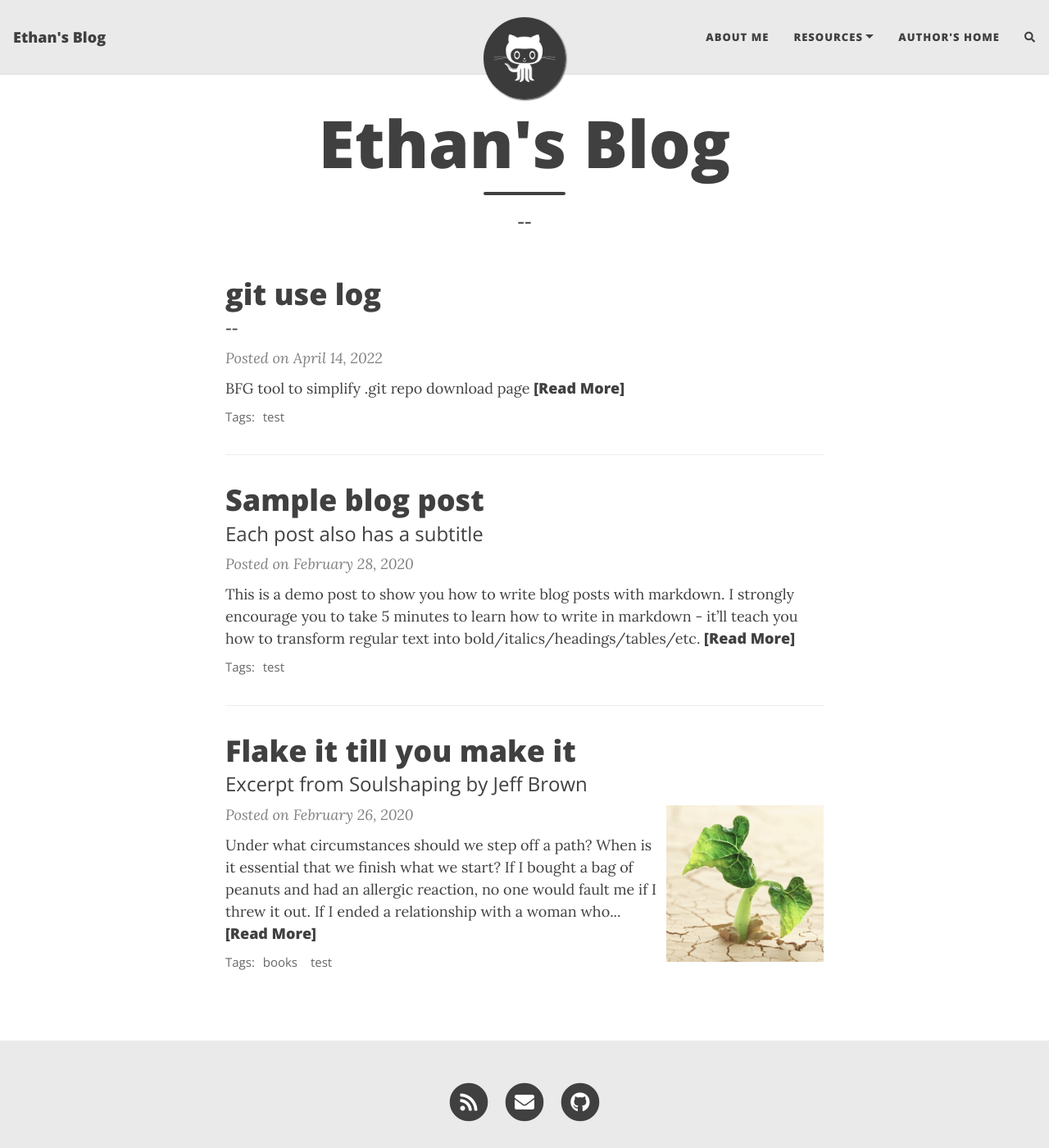
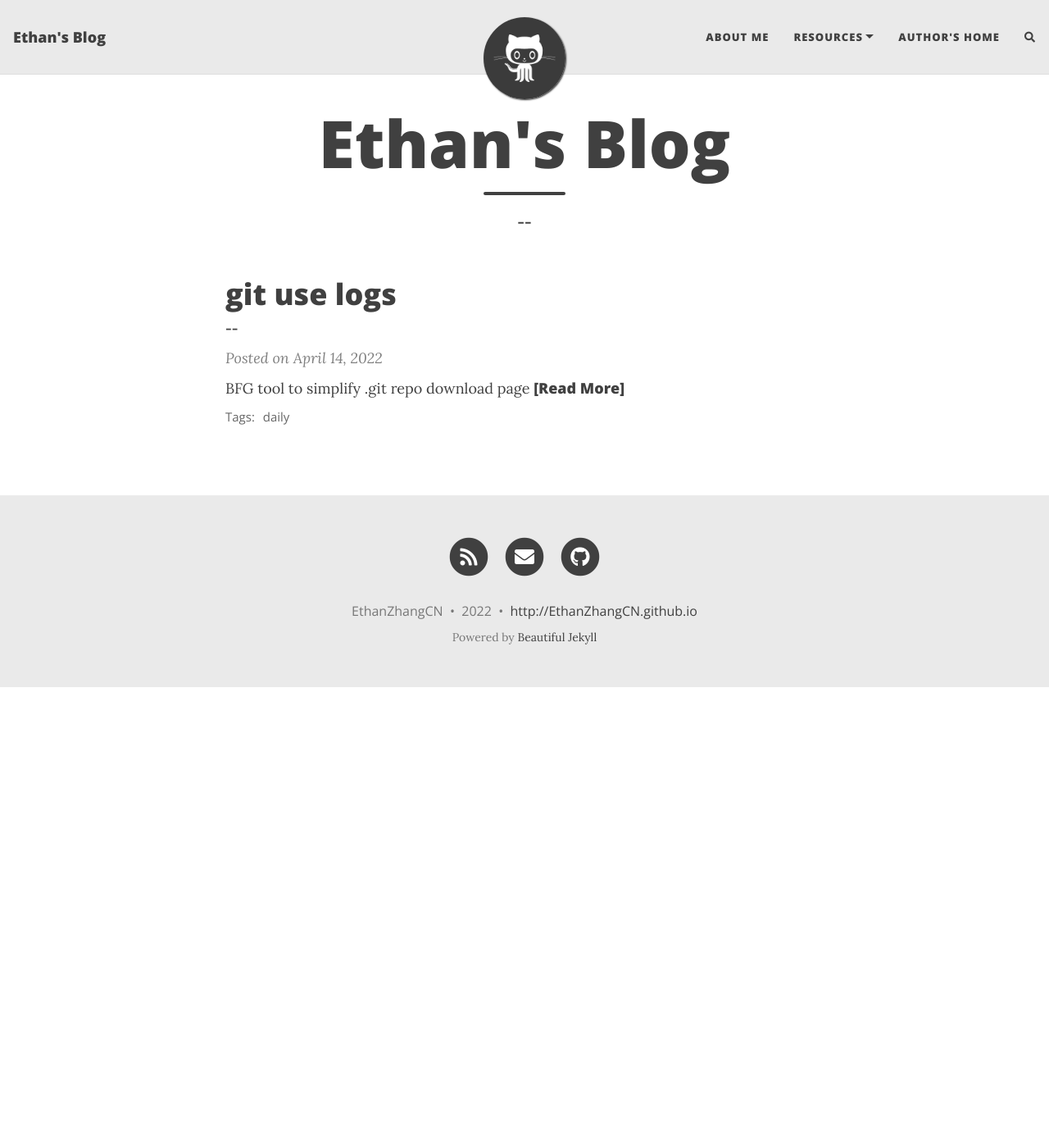
Before and after one commit to EthanZhangCN/EthanZhangCN.github.io, a Jekyll site: the page built from index.html, in a window 1280 px wide and 1400 px high. Shown: the whole window at 82% size. Built offline with Jekyll 4.4.1, drawn with Linux system fonts in a browser that asks for light colours; nearby versions of some CDN libraries; the list of posts is cut into pages by our own code; comment, search, counter and statistics services are not loaded.

````diff
--- a/_posts/2020-02-26-flake-it-till-you-make-it.md
+++ /dev/null
@@ -1,17 +0,0 @@
----
-layout: post
-title: Flake it till you make it
-subtitle: Excerpt from Soulshaping by Jeff Brown
-cover-img: /assets/img/path.jpg
-thumbnail-img: /assets/img/thumb.png
-share-img: /assets/img/path.jpg
-tags: [books, test]
----
-
-Under what circumstances should we step off a path? When is it essential that we finish what we start? If I bought a bag of peanuts and had an allergic reaction, no one would fault me if I threw it out. If I ended a relationship with a woman who hit me, no one would say that I had a commitment problem. But if I walk away from a seemingly secure route because my soul has other ideas, I am a flake?
-
-The truth is that no one else can definitively know the path we are here to walk. It’s tempting to listen—many of us long for the omnipotent other—but unless they are genuine psychic intuitives, they can’t know. All others can know is their own truth, and if they’ve actually done the work to excavate it, they will have the good sense to know that they cannot genuinely know anyone else’s. Only soul knows the path it is here to walk. Since you are the only one living in your temple, only you can know its scriptures and interpretive structure.
-
-At the heart of the struggle are two very different ideas of success—survival-driven and soul-driven. For survivalists, success is security, pragmatism, power over others. Success is the absence of material suffering, the nourishing of the soul be damned. It is an odd and ironic thing that most of the material power in our world often resides in the hands of younger souls. Still working in the egoic and material realms, they love the sensations of power and focus most of their energy on accumulation. Older souls tend not to be as materially driven. They have already played the worldly game in previous lives and they search for more subtle shades of meaning in this one—authentication rather than accumulation. They are often ignored by the culture at large, although they really are the truest warriors.
-
-A soulful notion of success rests on the actualization of our innate image. Success is simply the completion of a soul step, however unsightly it may be. We have finished what we started when the lesson is learned. What a fear-based culture calls a wonderful opportunity may be fruitless and misguided for the soul. Staying in a passionless relationship may satisfy our need for comfort, but it may stifle the soul. Becoming a famous lawyer is only worthwhile if the soul demands it. It is an essential failure if you are called to be a monastic this time around. If you need to explore and abandon ten careers in order to stretch your soul toward its innate image, then so be it. Flake it till you make it.
--- a/_posts/2020-02-28-test-markdown.md
+++ /dev/null
@@ -1,78 +0,0 @@
----
-layout: post
-title: Sample blog post
-subtitle: Each post also has a subtitle
-gh-repo: daattali/beautiful-jekyll
-gh-badge: [star, fork, follow]
-tags: [test]
-comments: true
----
-
-This is a demo post to show you how to write blog posts with markdown.  I strongly encourage you to [take 5 minutes to learn how to write in markdown](https://markdowntutorial.com/) - it'll teach you how to transform regular text into bold/italics/headings/tables/etc.
-
-**Here is some bold text**
-
-## Here is a secondary heading
-
-Here's a useless table:
-
-| Number | Next number | Previous number |
-| :------ |:--- | :--- |
-| Five | Six | Four |
-| Ten | Eleven | Nine |
-| Seven | Eight | Six |
-| Two | Three | One |
-
-
-How about a yummy crepe?
-
-![Crepe](https://s3-media3.fl.yelpcdn.com/bphoto/cQ1Yoa75m2yUFFbY2xwuqw/348s.jpg)
-
-It can also be centered!
-
-![Crepe](https://s3-media3.fl.yelpcdn.com/bphoto/cQ1Yoa75m2yUFFbY2xwuqw/348s.jpg){: .mx-auto.d-block :}
-
-Here's a code chunk:
-
-~~~
-var foo = function(x) {
-  return(x + 5);
-}
-foo(3)
-~~~
-
-And here is the same code with syntax highlighting:
-
-```javascript
-var foo = function(x) {
-  return(x + 5);
-}
-foo(3)
-```
-
-And here is the same code yet again but with line numbers:
-
-{% highlight javascript linenos %}
-var foo = function(x) {
-  return(x + 5);
-}
-foo(3)
-{% endhighlight %}
-
-## Boxes
-You can add notification, warning and error boxes like this:
-
-### Notification
-
-{: .box-note}
-**Note:** This is a notification box.
-
-### Warning
-
-{: .box-warning}
-**Warning:** This is a warning box.
-
-### Error
-
-{: .box-error}
-**Error:** This is an error box.
--- a/_posts/2022-04-14-git-use-log.md
+++ b/_posts/2022-04-14-git-use-log.md
@@ -1,10 +1,10 @@
 ---
 layout: post
-title: git use log
+title: git use logs
 subtitle: --
 gh-repo: daattali/beautiful-jekyll
 gh-badge: [star, fork, follow]
-tags: [test]
+tags: [daily]
 comments: true
 
 ---
````
Also changed, not shown: _includes/head.html (+9 -1 lines), 4 other files.
